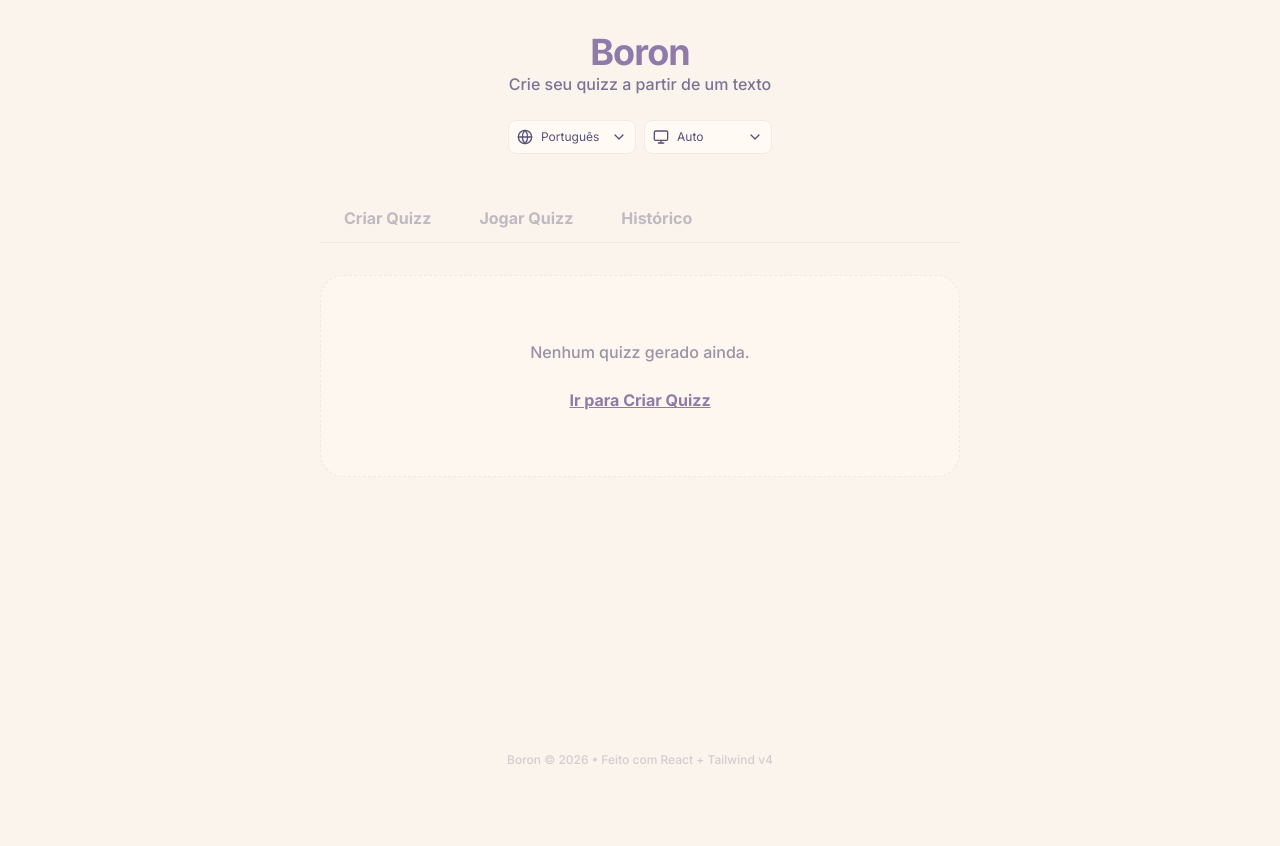
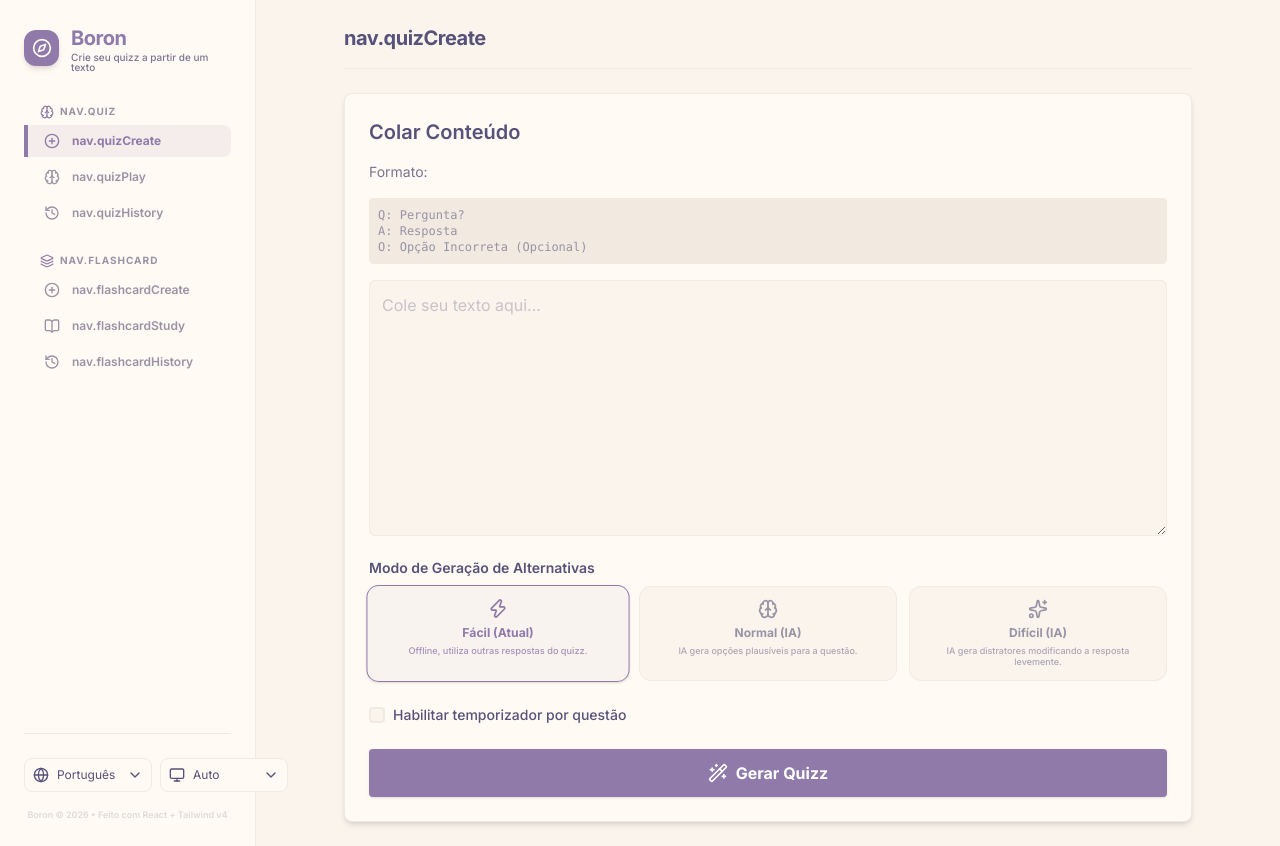
Before and after one commit to ikidoncc/quizgen, a React (Vite) app: page / in a window 1280 px wide. Before the commit the page ends 800 px from the top, so only its background shows below. Built offline with nearby package versions, Linux system fonts and the light colour scheme.

Commit message:
Restructure main App layout to Sidebar + Content navigation

```diff
--- a/src/app.tsx
+++ b/src/app.tsx
@@ -1,6 +1,9 @@
 import { useCallback, useEffect, useState } from "react";
 import { CreateTab } from "./components/CreateTab";
 import { HistoryTab } from "./components/HistoryTab";
+import { CreateFlashcardTab } from "./components/CreateFlashcardTab";
+import { StudyFlashcardTab } from "./components/StudyFlashcardTab";
+import { FlashcardHistoryTab } from "./components/FlashcardHistoryTab";
 import { LangSelect } from "./components/LangSelect";
 import { Modal } from "./components/Modal";
 import { PlayTab } from "./components/PlayTab";
@@ -12,11 +15,20 @@ import { useTheme } from "./hooks/useTheme";
 import { useTranslation } from "./i18n/I18nProvider";
 import type { HistoryEntry, Question, Tab } from "./types";
 import { cn } from "./utils/cn";
+import {
+	Brain,
+	History,
+	Layers,
+	PlusCircle,
+	BookOpen,
+	Compass,
+	Settings,
+} from "lucide-react";
 
-function tabClass(currentTab: Tab, tab: Tab): string {
-	return currentTab === tab
-		? "text-primary border-primary opacity-100"
-		: "text-muted border-transparent opacity-60 hover:text-primary hover:opacity-100";
+function sidebarButtonClass(isActive: boolean): string {
+	return isActive
+		? "flex items-center gap-3 w-full px-4 py-2 text-xs font-extrabold text-primary bg-primary/10 border-l-4 border-primary rounded-r-lg select-none"
+		: "flex items-center gap-3 w-full px-4 py-2 text-xs font-semibold text-muted hover:text-main hover:bg-overlay/40 border-l-4 border-transparent rounded-r-lg transition-all select-none";
 }
 
 export function App() {
@@ -32,6 +44,12 @@ export function App() {
 		skipQuestion,
 		setTimeLeft,
 		setHistoryId,
+		// Flashcards actions
+		setFlashcardSet,
+		addFlashcardSet,
+		deleteFlashcardSet,
+		selectCardFeedback,
+		resetFlashcardStudy,
 	} = useQuizState();
 	const { entries, addEntry, updateEntry, deleteEntry } = useHistory();
 
@@ -115,58 +133,29 @@ export function App() {
 		updateEntry,
 	]);
 
+	const getActiveTabTitle = () => {
+		switch (state.currentTab) {
+			case "quiz-create":
+				return t("nav.quizCreate") || "Criar Quiz";
+			case "quiz-play":
+				return t("nav.quizPlay") || "Jogar Quiz";
+			case "quiz-history":
+				return t("nav.quizHistory") || "Histórico de Quizzes";
+			case "flashcard-create":
+				return t("nav.flashcardCreate") || "Criar Flashcards";
+			case "flashcard-study":
+				return t("nav.flashcardStudy") || "Estudar Flashcards";
+			case "flashcard-history":
+				return t("nav.flashcardHistory") || "Histórico de Decks";
+			default:
+				return "";
+		}
+	};
+
+	const renderContent = () => {
+		switch (state.currentTab) {
+			case "quiz-create":
 				return (
-		<div className="container mx-auto flex min-h-screen max-w-2xl flex-col px-4 py-8">
-			<header className="mb-10 flex flex-col items-center">
-				<div className="flex w-full flex-col items-center gap-6">
-					<div className="group cursor-default text-center">
-						<h1 className="font-black text-4xl text-primary tracking-tight transition-transform group-hover:scale-105">
-							{t("app.title")}
-						</h1>
-						<p className="font-medium text-subtle">{t("app.subtitle")}</p>
-					</div>
-					<div className="flex items-center gap-2">
-						<LangSelect />
-						<ThemeSelect value={theme} onChange={setTheme} />
-					</div>
-				</div>
-			</header>
-
-			<nav className="mb-8 flex border-overlay border-b">
-				<button
-					onClick={() => setTab("create")}
-					className={cn(
-						"-mb-0.5 border-b-2 px-6 py-3 font-bold transition-all",
-						tabClass(state.currentTab, "create"),
-					)}
-					type="button"
-				>
-					{t("nav.create")}
-				</button>
-				<button
-					onClick={() => setTab("play")}
-					className={cn(
-						"-mb-0.5 border-b-2 px-6 py-3 font-bold transition-all",
-						tabClass(state.currentTab, "play"),
-					)}
-					type="button"
-				>
-					{t("nav.play")}
-				</button>
-				<button
-					onClick={() => setTab("history")}
-					className={cn(
-						"-mb-0.5 border-b-2 px-6 py-3 font-bold transition-all",
-						tabClass(state.currentTab, "history"),
-					)}
-					type="button"
-				>
-					{t("nav.history")}
-				</button>
-			</nav>
-
-			<main className="grow">
-				{state.currentTab === "create" ? (
 					<CreateTab
 						onGenerate={handleGenerate}
 						initialTimerEnabled={state.isTimerEnabled}
@@ -179,31 +168,41 @@ export function App() {
 							})
 						}
 					/>
-				) : state.currentTab === "history" ? (
+				);
+			case "quiz-history":
+				return (
 					<HistoryTab
 						entries={entries}
 						onPlayAgain={handlePlayAgain}
 						onDelete={handleDeleteEntry}
 					/>
-				) : state.quizData.length === 0 ? (
+				);
+			case "quiz-play":
+				if (state.quizData.length === 0) {
+					return (
 						<div className="rounded-3xl border border-overlay border-dashed bg-surface/50 py-16 text-center">
 							<p className="mb-6 font-medium text-muted">{t("empty.message")}</p>
 							<button
-							onClick={() => setTab("create")}
-							className="font-bold text-primary underline transition-all hover:opacity-80"
+								onClick={() => setTab("quiz-create")}
+								className="font-bold text-primary underline transition-all hover:opacity-80 cursor-pointer"
 								type="button"
 							>
 								{t("empty.action")}
 							</button>
 						</div>
-				) : isGameOver ? (
+					);
+				}
+				if (isGameOver) {
+					return (
 						<ResultsTab
 							score={state.score}
 							totalQuestions={state.quizData.length}
 							skippedCount={state.skippedCount}
-						onNewQuiz={() => setTab("create")}
+							onNewQuiz={() => setTab("quiz-create")}
 						/>
-				) : (
+					);
+				}
+				return (
 					<PlayTab
 						key={`${state.currentQuestionIndex}-${state.gameId}`}
 						quizData={state.quizData}
@@ -249,13 +248,164 @@ export function App() {
 							})
 						}
 					/>
-				)}
+				);
+			case "flashcard-create":
+				return (
+					<CreateFlashcardTab
+						onGenerate={addFlashcardSet}
+						onError={(msg) =>
+							showModal({
+								title: t("modal.title.error"),
+								message: msg,
+								confirmText: t("modal.ok"),
+								onConfirm: closeModal,
+							})
+						}
+					/>
+				);
+			case "flashcard-study":
+				return (
+					<StudyFlashcardTab
+						deck={state.currentFlashcardSet}
+						currentCardIndex={state.currentCardIndex}
+						cardsMastered={state.cardsMastered}
+						cardsToReview={state.cardsToReview}
+						onFeedback={selectCardFeedback}
+						onReset={resetFlashcardStudy}
+						onNavigateToCreate={() => setTab("flashcard-create")}
+					/>
+				);
+			case "flashcard-history":
+				return (
+					<FlashcardHistoryTab
+						entries={state.flashcardHistory}
+						onSelectDeck={setFlashcardSet}
+						onDelete={deleteFlashcardSet}
+					/>
+				);
+			default:
+				return null;
+		}
+	};
+
+	return (
+		<div className="flex min-h-screen w-full flex-col bg-base text-main md:flex-row">
+			{/* Persistent Sidebar */}
+			<aside className="flex w-full flex-col border-overlay bg-surface p-6 shrink-0 md:w-64 md:border-r">
+				{/* Logo / Header */}
+				<div className="mb-8 flex items-center gap-3">
+					<div className="flex h-9 w-9 items-center justify-center rounded-xl bg-primary shadow-md">
+						<Compass className="h-5 w-5 text-surface animate-spin-slow" />
+					</div>
+					<div>
+						<h1 className="font-black text-xl text-primary tracking-tight">
+							{t("app.title")}
+						</h1>
+						<p className="text-[10px] font-medium text-subtle leading-none">
+							{t("app.subtitle")}
+						</p>
+					</div>
+				</div>
+
+				{/* Nav Tree */}
+				<nav className="flex flex-col gap-6 grow">
+					{/* Quiz Section */}
+					<div className="flex flex-col gap-1.5">
+						<span className="px-4 text-[10px] font-extrabold text-muted uppercase tracking-widest flex items-center gap-1.5 select-none">
+							<Brain className="h-3.5 w-3.5 text-primary" />
+							{t("nav.quiz") || "Quiz"}
+						</span>
+						<div className="flex flex-col gap-1">
+							<button
+								onClick={() => setTab("quiz-create")}
+								className={sidebarButtonClass(state.currentTab === "quiz-create")}
+								type="button"
+							>
+								<PlusCircle className="h-4 w-4" />
+								{t("nav.quizCreate") || "Criar"}
+							</button>
+							<button
+								onClick={() => setTab("quiz-play")}
+								className={sidebarButtonClass(state.currentTab === "quiz-play")}
+								type="button"
+							>
+								<Brain className="h-4 w-4" />
+								{t("nav.quizPlay") || "Jogar"}
+							</button>
+							<button
+								onClick={() => setTab("quiz-history")}
+								className={sidebarButtonClass(state.currentTab === "quiz-history")}
+								type="button"
+							>
+								<History className="h-4 w-4" />
+								{t("nav.quizHistory") || "Histórico"}
+							</button>
+						</div>
+					</div>
+
+					{/* Flashcards Section */}
+					<div className="flex flex-col gap-1.5">
+						<span className="px-4 text-[10px] font-extrabold text-muted uppercase tracking-widest flex items-center gap-1.5 select-none">
+							<Layers className="h-3.5 w-3.5 text-primary" />
+							{t("nav.flashcard") || "Flashcard"}
+						</span>
+						<div className="flex flex-col gap-1">
+							<button
+								onClick={() => setTab("flashcard-create")}
+								className={sidebarButtonClass(state.currentTab === "flashcard-create")}
+								type="button"
+							>
+								<PlusCircle className="h-4 w-4" />
+								{t("nav.flashcardCreate") || "Criar"}
+							</button>
+							<button
+								onClick={() => setTab("flashcard-study")}
+								className={sidebarButtonClass(state.currentTab === "flashcard-study")}
+								type="button"
+							>
+								<BookOpen className="h-4 w-4" />
+								{t("nav.flashcardStudy") || "Estudar"}
+							</button>
+							<button
+								onClick={() => setTab("flashcard-history")}
+								className={sidebarButtonClass(state.currentTab === "flashcard-history")}
+								type="button"
+							>
+								<History className="h-4 w-4" />
+								{t("nav.flashcardHistory") || "Histórico"}
+							</button>
+						</div>
+					</div>
+				</nav>
+
+				{/* Footer Settings & Copy */}
+				<div className="mt-8 flex flex-col gap-4 border-t border-overlay pt-6">
+					<div className="flex items-center justify-between gap-2">
+						<LangSelect />
+						<ThemeSelect value={theme} onChange={setTheme} />
+					</div>
+					<footer className="text-center font-semibold text-muted/30 text-[9px] select-none">
+						{t("footer")}
+					</footer>
+				</div>
+			</aside>
+
+			{/* Main Content Area */}
+			<main className="flex-1 flex flex-col p-6 overflow-y-auto max-w-4xl mx-auto w-full">
+				{/* Top bar with active page name */}
+				<header className="mb-6 flex items-center justify-between border-b border-overlay pb-4">
+					<h2 className="font-extrabold text-xl text-main tracking-tight">
+						{getActiveTabTitle()}
+					</h2>
+				</header>
+
+				{/* Content Panel */}
+				<div className="grow">
+					{renderContent()}
+				</div>
 			</main>
 
-			<footer className="mt-12 text-center font-medium text-muted/40 text-xs">
-				{t("footer")}
-			</footer>
-
+			{/* Modal Dialogs */}
 			<Modal
 				isOpen={modalConfig.isOpen}
 				title={modalConfig.title}
```
Lines whose indentation alone changed are shown as unchanged.
